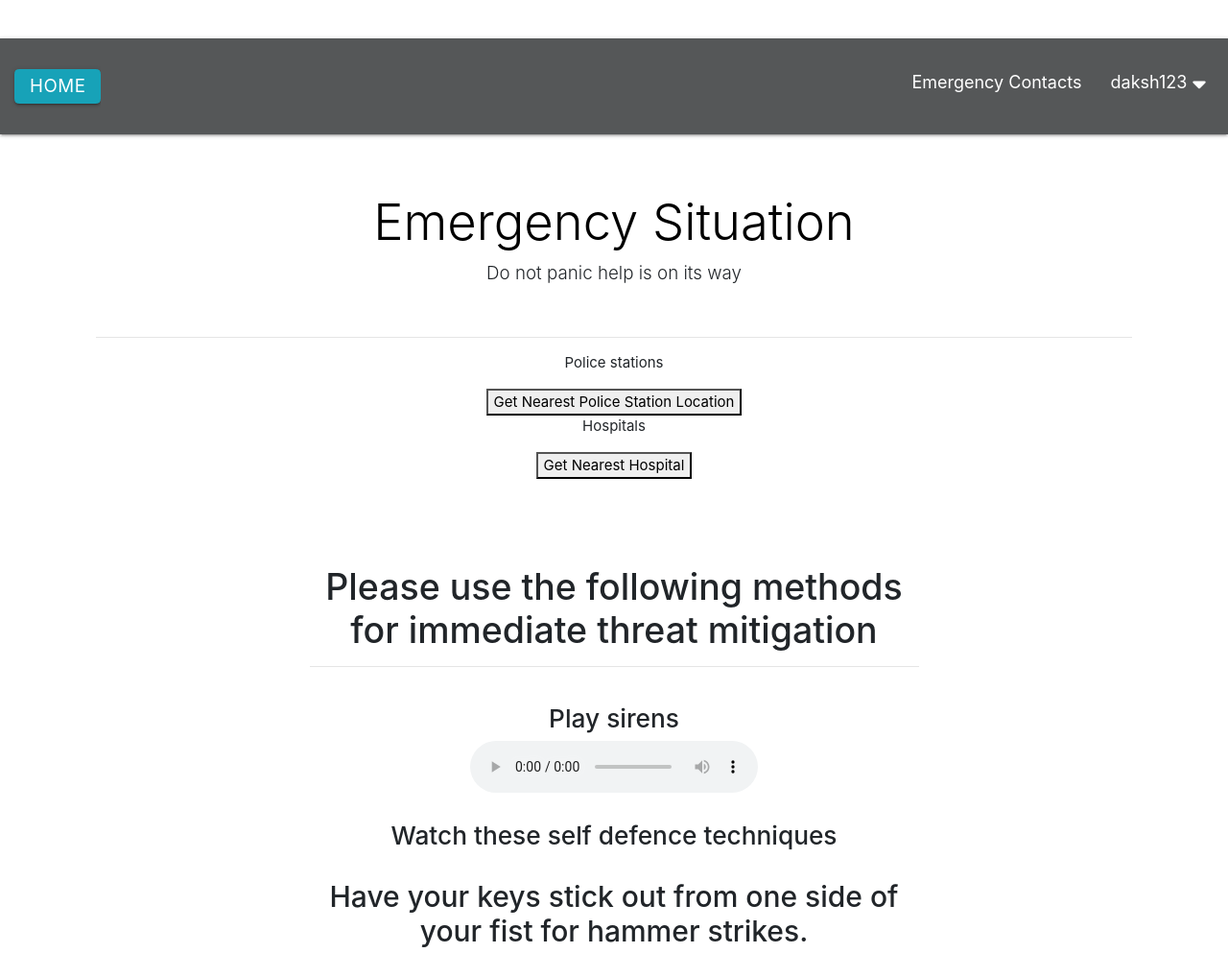
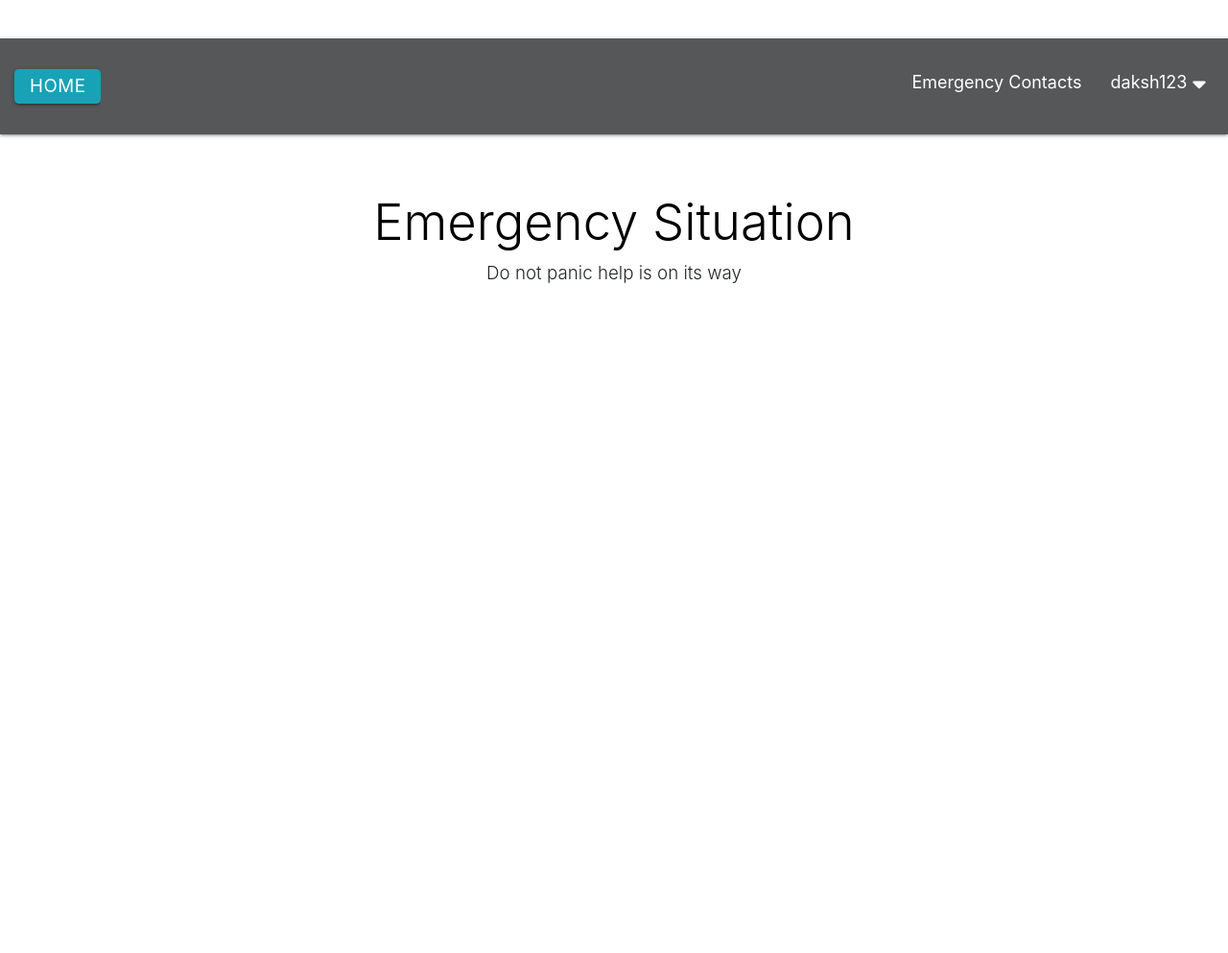
Before and after one commit to dax-1895/Women-Safety, a Django app: page /emergency/ in a window 1280 px wide. Shown: the part 20-1013 px from the top of the page at 96% size. After the commit the page ends 315 px from the top, so only its background shows below. Run offline with Django 3.2, Linux system fonts and the light colour scheme; a user stored in the database is signed in; data comes from the database, SQL or seed files in the repository; both versions use the stored data as it was after the commit; some libraries are stand-ins or nearby versions.

Commit message:
minor changes

```diff
--- a/main_app/mail.py
+++ b/main_app/mail.py
@@ -30,8 +30,8 @@ def send_email(name, dest, link):
     server.quit()
 
 def send_message(name,number,link):
-    account_sid ='ACd74ae6566e9b3a12e19ecac0baa2fb9800'
-    auth_token = '64ef373ad6445a5d76a578876b9be93d00'
+    account_sid ='ACd74ae6566e900b3a12e19ecac0baa2fb98'
+    auth_token = 'ebc8498ac07910096baeb784da950540d7'
     client = Client(account_sid, auth_token)
 
     message = client.messages \
--- a/main_app/templates/main_app/common.html
+++ b/main_app/templates/main_app/common.html
@@ -30,33 +30,27 @@
   <link rel="stylesheet" href="https://pro.fontawesome.com/releases/v5.10.0/css/all.css"
     integrity="sha384-AYmEC3Yw5cVb3ZcuHtOA93w35dYTsvhLPVnYs9eStHfGJvOvKxVfELGroGkvsg+p" crossorigin="anonymous" />
   <link rel="stylesheet" href="../../static/css/styles.css">
+
   <style>
     body {
       min-height: 100vh;
       display: flex;
       flex-direction: column;
     }
-
-
-
     .my-bottom {
       position: absolute;
       bottom: 0
     }
-
     .dropdown-item:hover {
       background-color: #0f3057;
     }
-
     .User {
       font-size: 1.25rem;
 
     }
-
     .new {
       font-size: 1.2rem;
     }
-
     .new::after {
       position: relative;
       left: 4px;
@@ -72,12 +66,11 @@
       border-left: .3em solid transparent;
     }
     #toast-container {
-  top: auto !important;
-  right: auto !important;
-  bottom: 10%;
-  left:7%;
-}
-
+      top: auto !important;
+      right: auto !important;
+      bottom: 10%;
+      left:10%;
+    }
     .User::after {
       display: inline-block;
       width: 0;
@@ -90,13 +83,11 @@
       border-bottom: 0;
       border-left: .3em solid transparent;
     }
-
     @media only screen and(max-width: 600px) {
       .new {
         margin-top: 0px;
       }
     }
-
     .dropdown-toggle::after {
       display: none;
     }
@@ -106,14 +97,12 @@
 
 <body>
   <header>
-    <nav class="navbar navbar-expand-lg navbar-light fixed-top"
-      style="background-color:rgb(85, 87, 88); height:100px; padding:None;position:sticky !important ">
+    <nav class="navbar navbar-expand-lg navbar-light fixed-top" style="background-color:rgb(85, 87, 88); height:100px; padding:None;position:sticky !important ">
       <a href="/home" class="btn btn-info btn-lg" style="height:auto;padding:3px 15px;">
-       Home
+        Home
       </a>
-      <button class="navbar-toggler ml-auto" type="button" data-toggle="collapse" data-target="#navbarNavDropdown"
-        aria-controls="navbarNavDropdown" aria-expanded="false" aria-label="Toggle navigation"
-        style="background-color:white">
+
+      <button class="navbar-toggler ml-auto" type="button" data-toggle="collapse" data-target="#navbarNavDropdown" aria-controls="navbarNavDropdown" aria-expanded="false" aria-label="Toggle navigation" style="background-color:white">
         <span class="navbar-toggler-icon"></span>
       </button>
 
@@ -125,11 +114,9 @@
             </a>
           </li>
 
-
           {% if user.is_authenticated %}
           <li class="nav-item dropdown">
-            <a class="nav-link dropdown-toggle" href="#" id="navbarDropdown2" role="button" data-toggle="dropdown"
-              aria-haspopup="true" aria-expanded="false" style=" color: white; font-size: 18px;">
+            <a class="nav-link dropdown-toggle" href="#" id="navbarDropdown2" role="button" data-toggle="dropdown" aria-haspopup="true" aria-expanded="false" style=" color: white; font-size: 18px;">
                &nbsp;&nbsp; {{user.username}} <i class="fa fa-sort-down"></i>
             </a>
             <div class="dropdown-menu" aria-labelledby="navbarDropdown2" style="background-color:darkblue;">
@@ -138,8 +125,7 @@
           </li>
           {% else %}
           <li class="nav-item dropdown">
-            <a class="nav-link dropdown-toggle" href="#" id="navbarDropdown3" role="button" data-toggle="dropdown"
-              aria-haspopup="true" aria-expanded="false" style="color: white; font-size: 18px;">
+            <a class="nav-link dropdown-toggle" href="#" id="navbarDropdown3" role="button" data-toggle="dropdown" aria-haspopup="true" aria-expanded="false" style="color: white; font-size: 18px;">
               &nbsp;&nbsp; User <i class="fa fa-sort-down"></i>
             </a>
             <div class="dropdown-menu" aria-labelledby="navbarDropdown3" style="background-color:darkblue">
--- a/main_app/templates/main_app/create_contact.html
+++ b/main_app/templates/main_app/create_contact.html
@@ -12,10 +12,10 @@
                 {% csrf_token %}
                 {{form.as_p}}
                 <br>
+                <button style="color:white; background-color:blueviolet;" class="btn btn info" name="submit" type="submit"><b>Create</b></button>
+                <button style="color:white; background-color:blueviolet;" class="btn btn-info" name="submit" type="submit"><b>Update</b></button>
+            </form>
 
-            </form>
-            <button style="color:white; background-color:blueviolet;  border-radius: 25px;text-align: center;justify-content: center;"
-                class="btn" name="submit" type="submit"><b>Create</b></button>
         </div>
     {% endblock %}
 
--- a/main_app/templates/main_app/emergency.html
+++ b/main_app/templates/main_app/emergency.html
@@ -19,51 +19,8 @@
             <br>
 
             {% endfor %}
-			<hr class="my-10">
-            <div>
-                <link href="https://fonts.googleapis.com/css2?family=Ultra&display=swap" rel="stylesheet">
-                <p>Police stations</p>
-                <a href="http://www.google.com/maps/search/police+station/"><button style=" margin-left:auto;margin-right:auto;display:block;">Get Nearest Police Station Location</button></a>
-                </div>
-                <link href="https://fonts.googleapis.com/css2?family=Ultra&display=swap" rel="stylesheet">
-                <p>Hospitals</p>
-                <a href="http://www.google.com/maps/search/hospital/"><button style=" margin-left:auto;margin-right:auto;display:block;">Get Nearest Hospital</button></a>
-                </div>
-            </div>
-		</div>
-	</div>
-    <div class="container"style="background-color: white;text-align: center;justify-content: center;">
 
-		<div class="row"style="background-color: white;text-align: center;justify-content: center;">
-			<div class="col-md-7"style="background-color: white;text-align: center;justify-content: center;">
-				<h1> Please use the following methods for immediate threat mitigation</h1>
-				<hr><br>
-                <h3>Play sirens</h3>
-                <audio controls autoplay>
-                    <source src="https://actions.google.com/sounds/v1/emergency/emergency_siren_close_long.ogg" type="audio/mpeg" >
-                    Audio not found
-                </audio>
-                <br>
-                <br>
-				<h3>Watch these self defence techniques</h3>
-				<br>
-                <h2> Have your keys stick out from one side of your fist for hammer strikes. </h2>
-                <video controls autoplay>
-                    <source src="https://thumbs.gfycat.com/FluffyFlashyCockroach-mobile.mp4" type="video/mp4">
-                  Your browser does not support the video tag.
-                  </video>
-                <br>
-                <h2>If someone is coming at you from the front, a groin kick may deliver enough force to paralyze your attacker. </h2>
-                <video controls autoplay>
-                    <source src="https://thumbs.gfycat.com/MetallicBoilingGermanshorthairedpointer-mobile.mp4" type="video/mp4">
-                Your browser does not support the video tag.
-                </video>
-                <br>
-                <h2> Heel Palm Strike</h2>
-                <video controls autoplay="" preload="auto" playsinline="">
-                    <source src="https://thumbs.gfycat.com/InnocentImpassionedBrocketdeer-mobile.mp4" type="video/mp4">
-                    Your browser does not support the video tag.
-                    </video>
+
             </div>
         </div>
     </div>
--- a/main_app/views.py
+++ b/main_app/views.py
@@ -85,6 +85,7 @@ def create_contact(request):
             return redirect('main_app:emergency_contact')
         messages.error(request, f"Invalid username or password")
     context = {'form': form}
+    create=True
     return render(request, 'main_app/create_contact.html', context)
 
 
@@ -99,6 +100,7 @@ def update_contact(request, pk):
             messages.error(request, f"{name} updated successfully!!")
             return redirect('main_app:emergency_contact')
     context = {'form': form}
+    create=False
     return render(request, 'main_app/create_contact.html', context)
 
 
```
Also changed, not shown: db.sqlite3.
